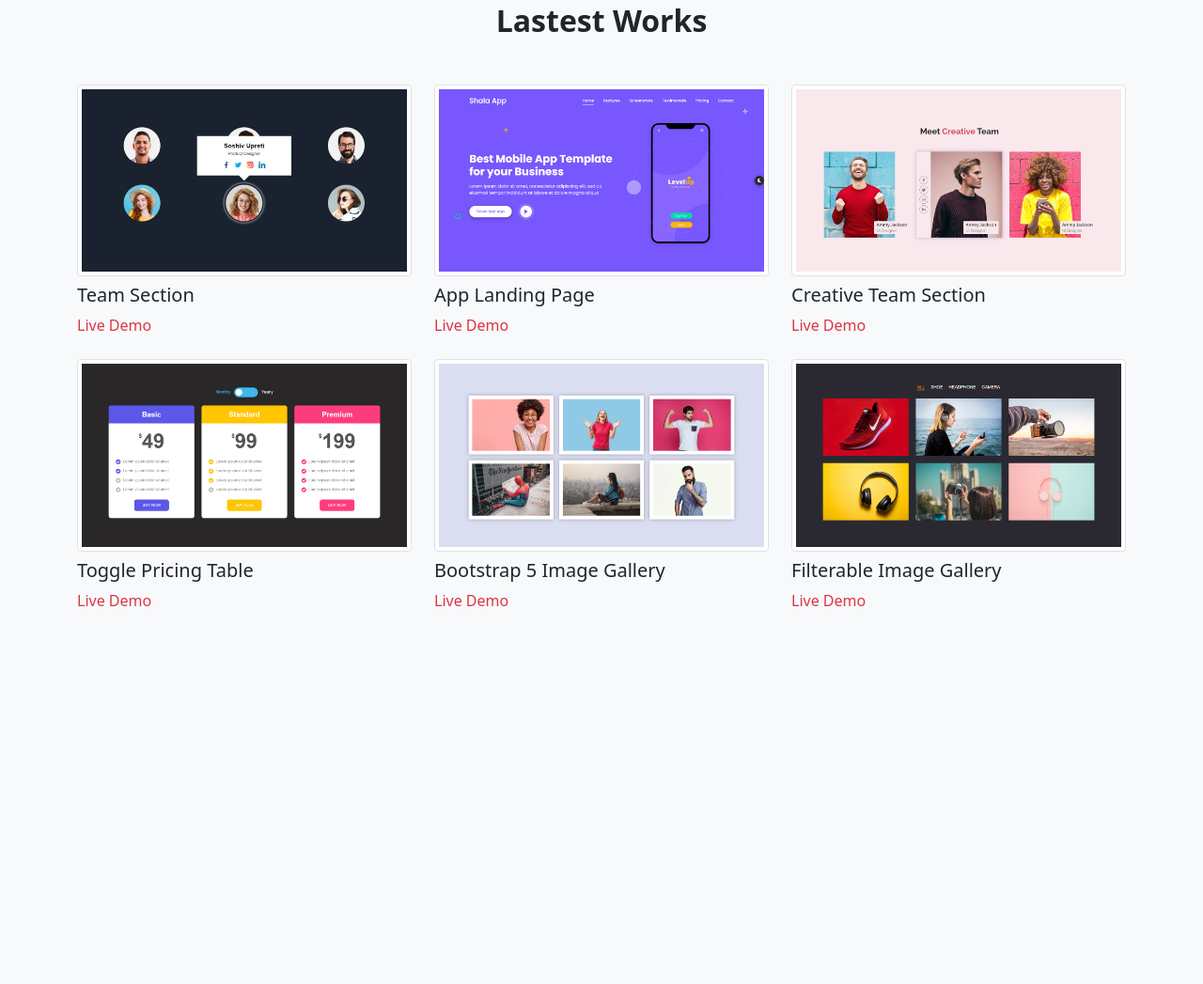
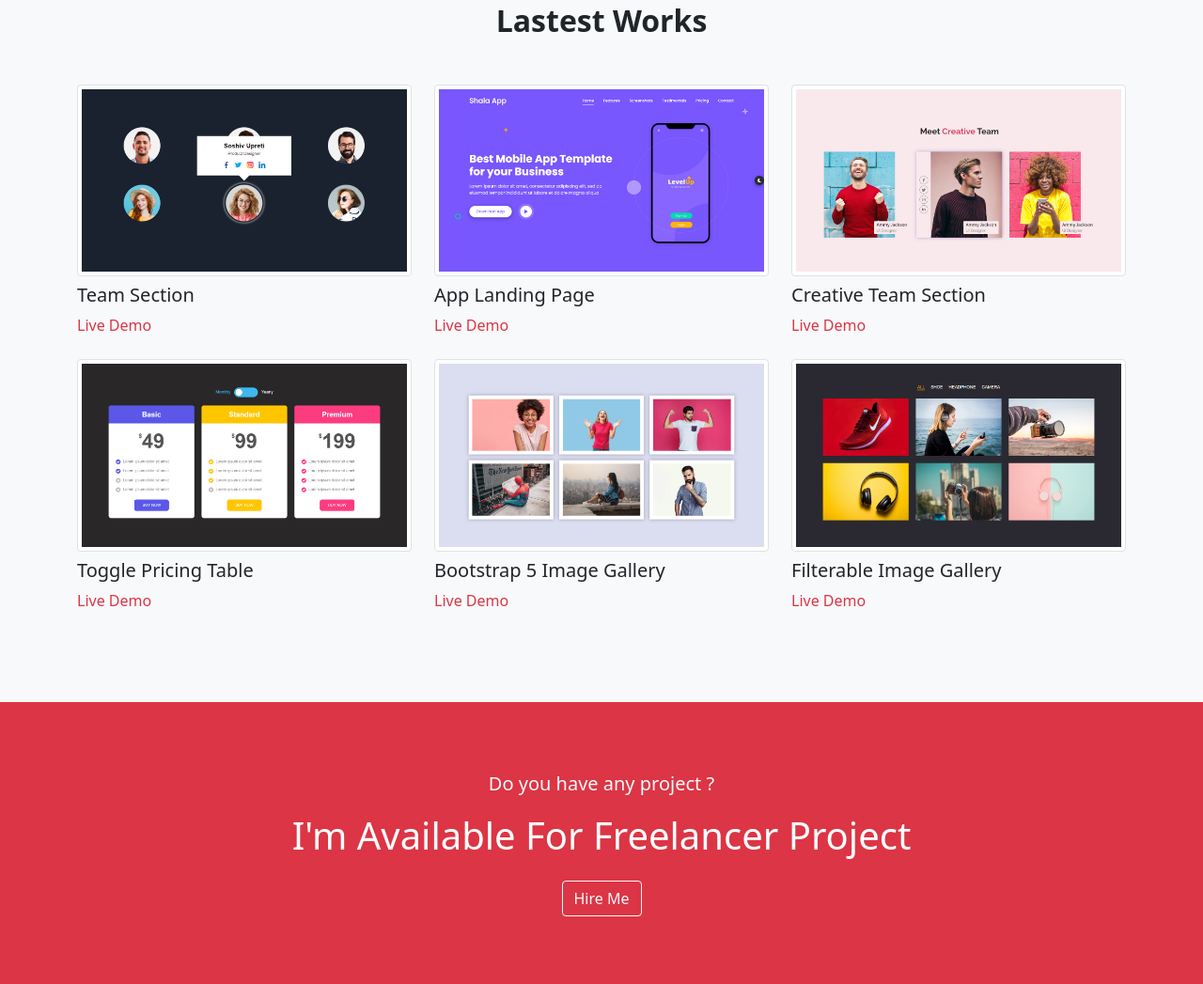
Before and after one commit to SoheilJA/portfolio-v1, a plain HTML site: page index.html in a window 1280 px wide. Shown: the part 2029-3076 px from the top of the page at 94% size. Before the commit the page ends 2776 px from the top, so only its background shows below. Drawn offline with Linux system fonts and the light colour scheme.

Commit message:
freelancer available section

```diff
--- a/index.html
+++ b/index.html
@@ -301,7 +301,7 @@
                 class="w-100 img-thumbnail"
                 alt="portfolio item"
               />
-              <h3 class="text-capitalize fs-5 my-2">toggle pricing table </h3>
+              <h3 class="text-capitalize fs-5 my-2">toggle pricing table</h3>
               <p class="mb-4">
                 <a href="#" class="text-danger text-decoration-none"
                   >Live Demo</a
@@ -316,7 +316,9 @@
                 class="w-100 img-thumbnail"
                 alt="portfolio item"
               />
-              <h3 class="text-capitalize fs-5 my-2">bootstrap 5 image gallery</h3>
+              <h3 class="text-capitalize fs-5 my-2">
+                bootstrap 5 image gallery
+              </h3>
               <p class="mb-4">
                 <a href="#" class="text-danger text-decoration-none"
                   >Live Demo</a
@@ -331,7 +333,9 @@
                 class="w-100 img-thumbnail"
                 alt="portfolio item"
               />
-              <h3 class="text-capitalize fs-5 my-2">filterable image gallery</h3>
+              <h3 class="text-capitalize fs-5 my-2">
+                filterable image gallery
+              </h3>
               <p class="mb-4">
                 <a href="#" class="text-danger text-decoration-none"
                   >Live Demo</a
@@ -343,6 +347,21 @@
       </div>
     </section>
     <!-- //PORTFOLIO -->
+    <!-- FREELANCER AVAILABLE SECTION -->
+    <section class="freelancer-available bg-danger py-5">
+      <div class="container-lg py-4">
+        <div class="row justify-content-center">
+          <div class="col-lg-8 text-center">
+            <p class="text-light fs-5">Do you have any project ?</p>
+            <h2 class="text-capitalize fs-1 text-white mb-4">
+              i'm available for freelancer project
+            </h2>
+            <a href="#contact" class="btn btn-outline-light">Hire Me</a>
+          </div>
+        </div>
+      </div>
+    </section>
+    <!-- //FREELANCER AVAILABLE SECTION -->
 
     <script src="js/bootstrap.bundle.min.js"></script>
   </body>
```
